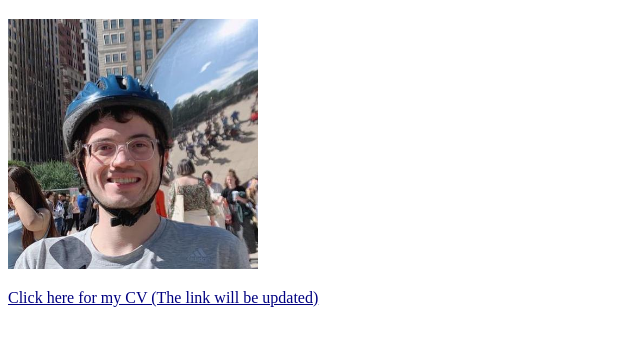
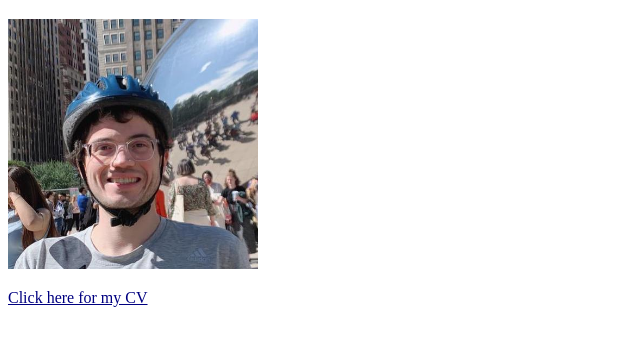
Before and after one commit to relugzosiraba/test_homepage.github.io, a plain HTML site: page index.html in a window 1280 px wide. Shown: the part 61-406 px from the top of the page, without its empty margins (0-640 px from the left). Drawn offline with Linux system fonts and the light colour scheme.

Commit message:
Update index.html

```diff
--- a/index.html
+++ b/index.html
@@ -4,6 +4,6 @@
 <h1>A. Baris Ozguler</h1>
 <img src="me/me.jpeg" type="me/me"  height="250" width="250" >
 </p>
-<a href="http://google.com" style="color:Navy;">Click here for my CV (The link will be updated)</a>
+<a href="http://relugzosiraba.github.io/CV/Test.pdf" style="color:Navy;">Click here for my CV</a>
 </body>
 </html>
```
